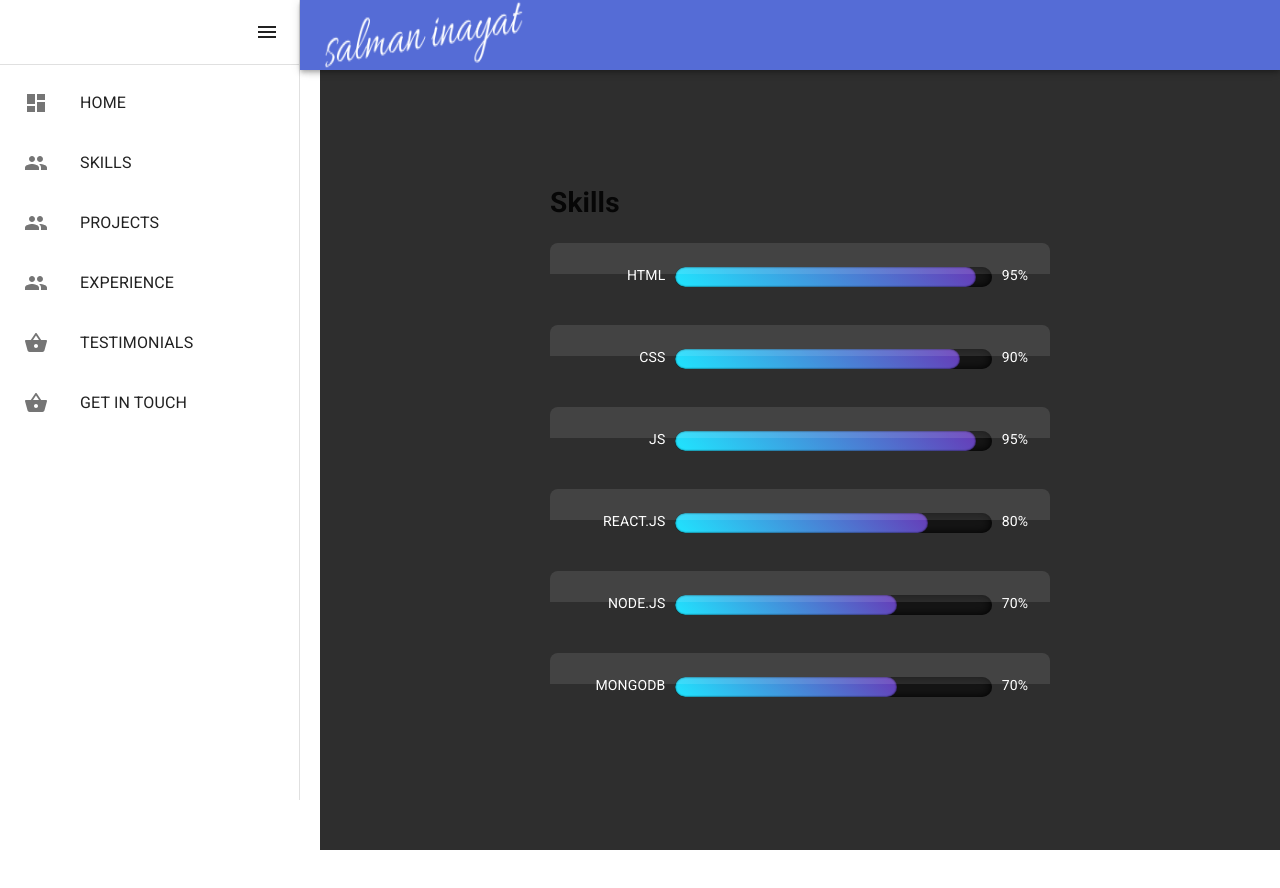
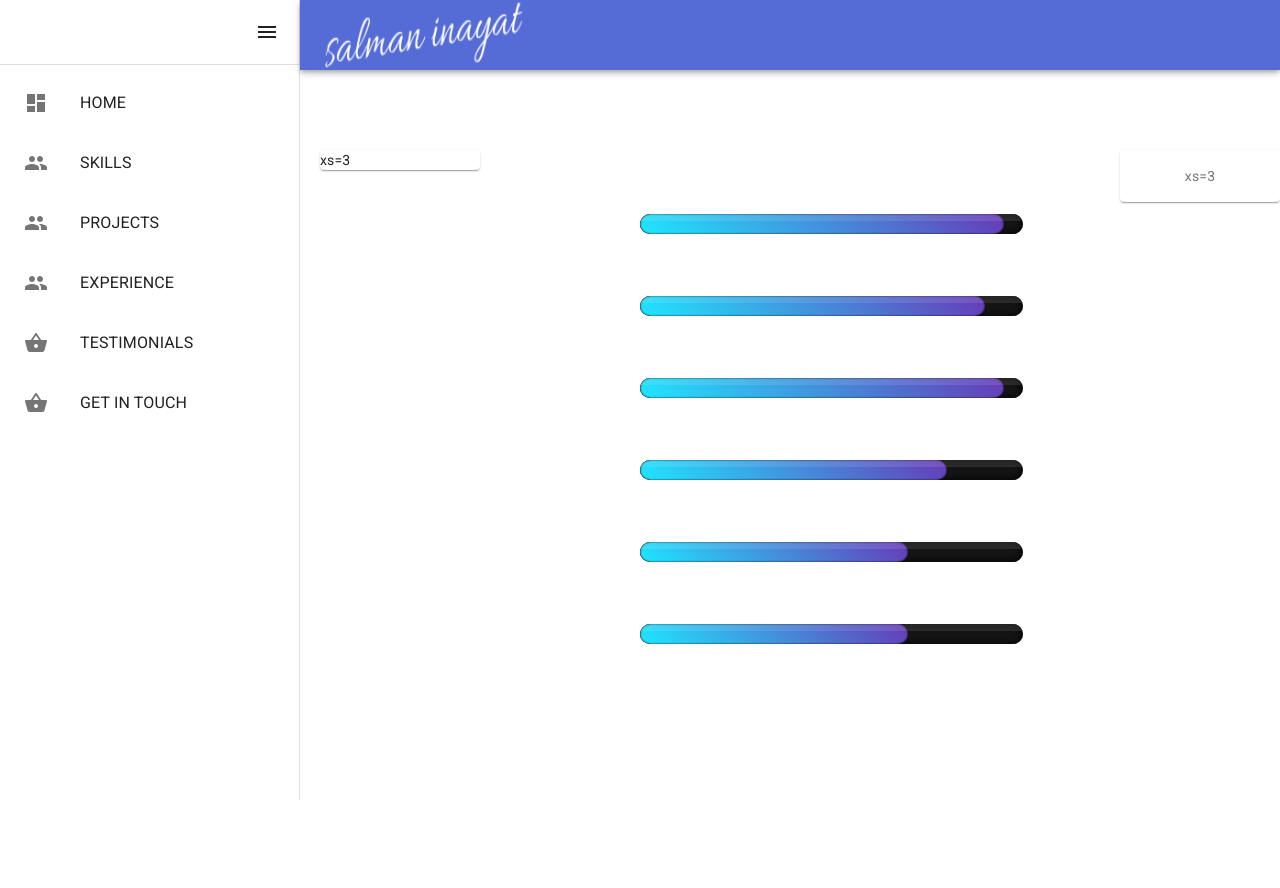
Before and after one commit to Salman-Inayat/Portfolio, a Next.js app: page /Skills in a window 1280 px wide. Shown: the top 888 px of the page. After the commit the page ends 800 px from the top, so only its background shows below. Built offline with nearby package versions, Linux system fonts and the light colour scheme.

Commit message:
Minor changes made

```diff
--- a/package.json
+++ b/package.json
@@ -17,6 +17,7 @@
     "axios": "^0.21.1",
     "file-saver": "^2.0.5",
     "next": "11.0.1",
+    "perfect-scrollbar": "^1.5.2",
     "react": "17.0.2",
     "react-dom": "17.0.2",
     "react-typist": "^2.0.5",
--- a/pages/Skills.js
+++ b/pages/Skills.js
@@ -1,7 +1,33 @@
 import React from "react";
 import styles from "../styles/Skills.module.css";
+import Grid from "@material-ui/core/Grid";
+import { makeStyles } from "@material-ui/core/styles";
+import Paper from "@material-ui/core/Paper";
+
+const useStyles = makeStyles((theme) => ({
+  root: {
+    flexGrow: 1,
+    marginTop: "100px",
+  },
+  paper: {
+    padding: theme.spacing(2),
+    textAlign: "center",
+    color: theme.palette.text.secondary,
+  },
+  main_grid: {
+    padding: "20px 40px",
+    [theme.breakpoints.down("sm")]: {
+      width: "100%",
+    },
+  },
+  hidden_text: {
+    color: "rgba(0,0,0,0)",
+  },
+}));
 
 const Skills = () => {
+  const classes = useStyles();
+
   const skills = [
     {
       name: "HTML",
@@ -47,11 +73,20 @@ const Skills = () => {
   };
 
   return (
-    <div className={styles.body}>
-      <div className={styles.container}>
-        <h1>Skills </h1>
-        <Skill_bars />
-      </div>
+    <div className={classes.root}>
+      <Grid container>
+        <Grid item xs={12} sm={12} md>
+          <Paper>xs=3</Paper>
+        </Grid>
+        <Grid item md={8} className={classes.main_grid}>
+          <div className={styles.container}>
+            <Skill_bars />
+          </div>
+        </Grid>
+        <Grid item xs={12} sm={12} md>
+          <Paper className={classes.paper}>xs=3</Paper>{" "}
+        </Grid>
+      </Grid>
     </div>
   );
 };
--- a/styles/Skills.module.css
+++ b/styles/Skills.module.css
@@ -4,11 +4,6 @@
   align-items: center;
   min-height: 100vh;
   background: #2e2e2e;
-}
-
-.container {
-  position: relative;
-  width: 500px;
 }
 
 .container h2 {
@@ -23,12 +18,11 @@
   background: linear-gradient(#616161 0% #333 10%, #222);
   border-radius: 8px;
   overflow: hidden;
-  /* border: 2px solid #000; */
   transition: 0.5s;
 }
 
 .container:hover .skills {
-  opacity: 0.05;
+  opacity: 0.2;
 }
 
 .container .skills:hover {
@@ -49,11 +43,12 @@
 
 .container .skills .name {
   position: relative;
-  width: 110px;
-  text-align: right;
+  width: 20%;
+  text-align: left;
   color: #fff;
   margin-top: -2px;
   text-transform: uppercase;
+  padding-left: 10px;
 }
 
 .container .skills .value {
@@ -67,7 +62,7 @@
 
 .container .skills .percent {
   position: relative;
-  width: calc(100% - 150px);
+  width: calc(100% - 120px);
   height: 20px;
   margin: 0 10px;
   border-radius: 10px;
@@ -93,3 +88,9 @@
     width: 0%;
   }
 }
+
+@media screen and (max-width: 480px) {
+  .container {
+    width: 100%;
+  }
+}
```
Also changed, not shown: 1 other file (tests, documents, lock files or other folders).
